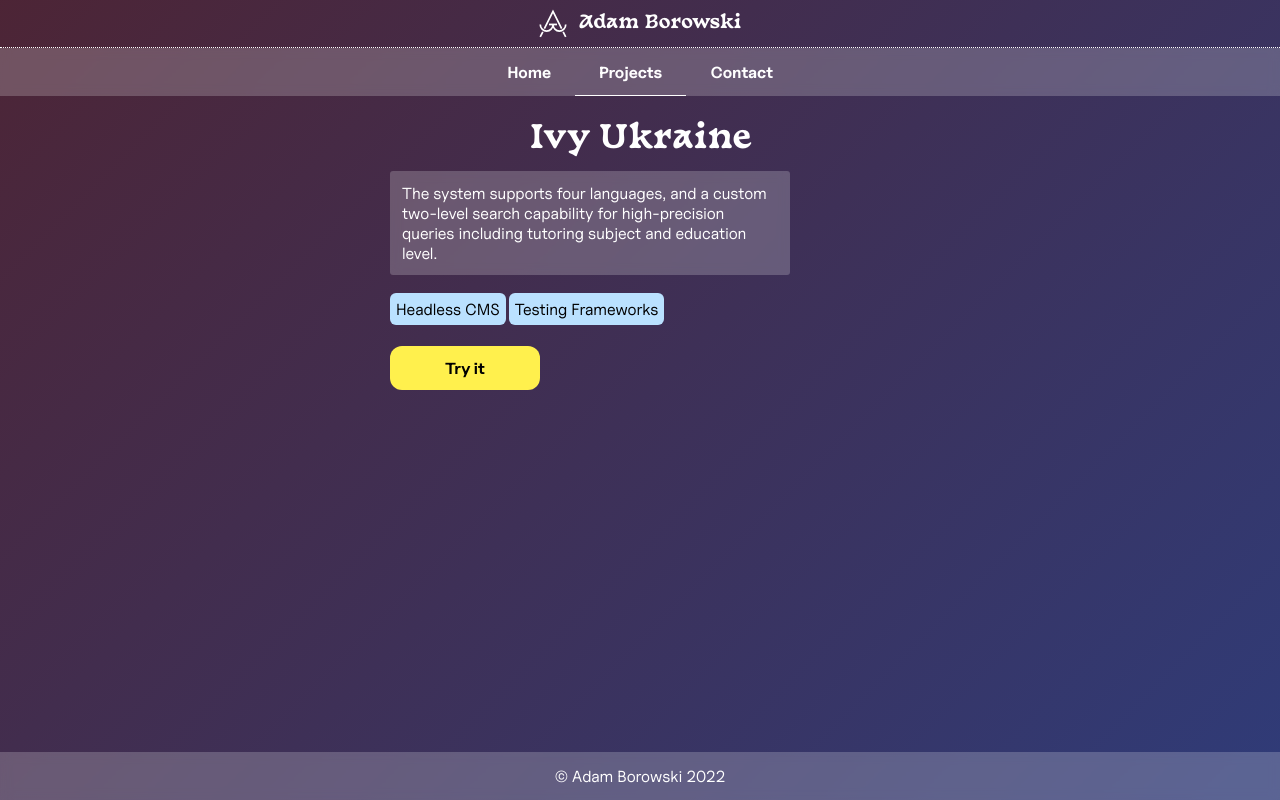
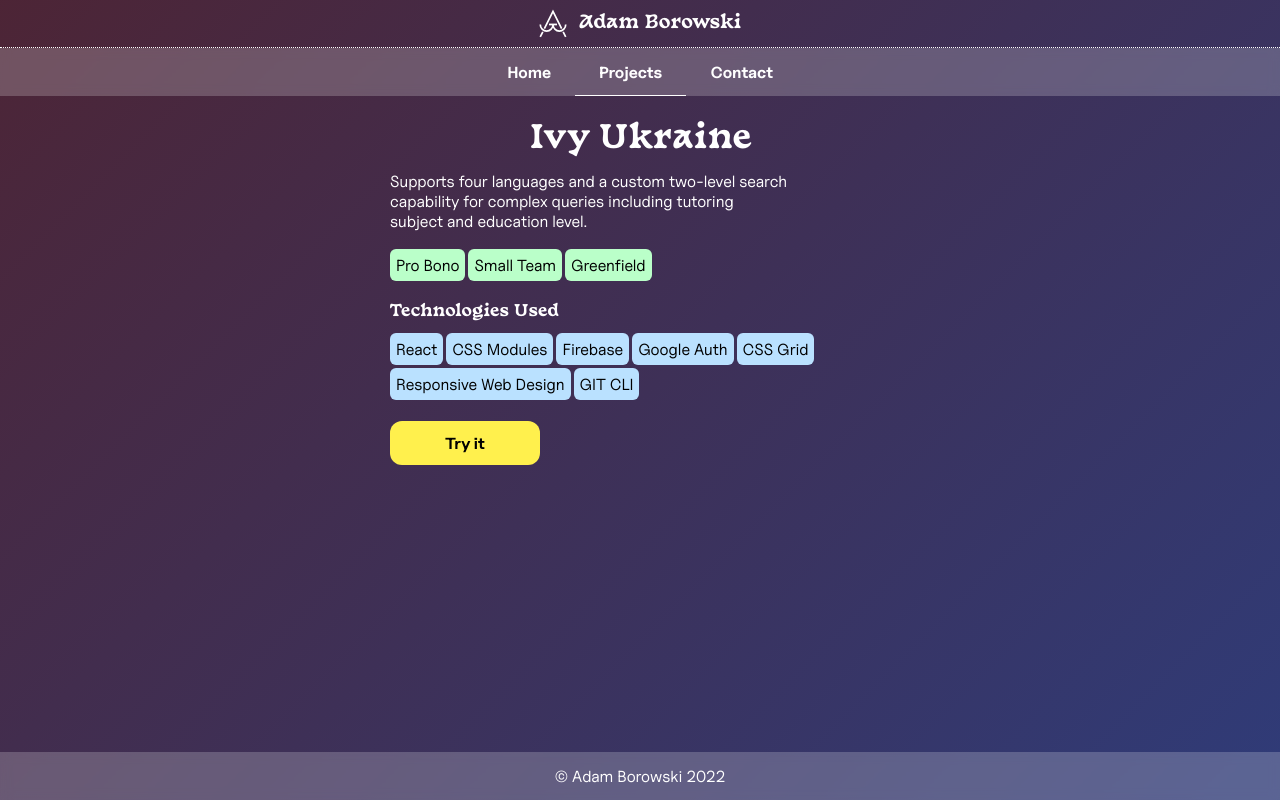
Before and after one commit to Adborowski/personal-site, a React (Vite) app: page /projects/ivyukraine in a window 1280 px wide. Built offline with nearby package versions, Linux system fonts and the light colour scheme.

Commit message:
Finished the TagList system

```diff
--- a/src/App.module.css
+++ b/src/App.module.css
@@ -125,11 +125,7 @@ h2 {
 :global(.project-page) section {
   margin-top: 12px;
   max-width: 400px;
-  padding: 12px;
   border-radius: 3px;
-  background: rgba(255, 255, 255, 0.21);
-  backdrop-filter: blur(5.1px);
-  -webkit-backdrop-filter: blur(5.1px);
 }
 
 :global(.project-page) h1 {
--- a/src/components/Hero/Hero.tsx
+++ b/src/components/Hero/Hero.tsx
@@ -3,7 +3,6 @@ import { Link } from "react-router-dom";
 import TagList from "../TagList/TagList";
 
 const Hero = () => {
-  const tagHead = "elo";
   const techList: Object[] = [
     { label: "React", type: "code" },
     { label: "Typescript", type: "code" },
@@ -69,7 +68,8 @@ const Hero = () => {
       <div className={styles.heroLinks}>
         <HeroLinks />
       </div>
-      <TagList tagList={techList} />
+      <TagList tagList={techList} heading={"My Powers"} />
+      <TagList tagList={learningGoals} heading={"My Learning Goals"} />
     </div>
   );
 };
--- a/src/components/TagList/TagList.module.css
+++ b/src/components/TagList/TagList.module.css
@@ -6,6 +6,7 @@
   margin-bottom: 12px;
   margin-top: 12px;
   font-family: var(--font-display);
+  font-size: var(--font-size-main);
 }
 
 .tag {
--- a/src/routes/ivyukraine.tsx
+++ b/src/routes/ivyukraine.tsx
@@ -1,21 +1,33 @@
 import TagList from "../components/TagList/TagList";
 
 const IvyUkraine = () => {
-  const tagList = [
-    { label: "Headless CMS", type: "code" },
-    { label: "Testing Frameworks", type: "code" },
+  const techList = [
+    { label: "React", type: "code" },
+    { label: "CSS Modules", type: "code" },
+    { label: "Firebase", type: "code" },
+    { label: "Google Auth", type: "code" },
+    { label: "CSS Grid", type: "code" },
+    { label: "Responsive Web Design", type: "code" },
+    { label: "GIT CLI", type: "code" },
   ];
+
+  const businessList = [
+    { label: "Pro Bono", type: "business" },
+    { label: "Small Team", type: "business" },
+    { label: "Greenfield", type: "business" },
+  ];
+
   return (
     <div className={"main project-page"}>
       <h1>Ivy Ukraine</h1>
 
       <section>
-        The system supports four languages, and a custom two-level search
-        capability for high-precision queries including tutoring subject and
-        education level.
+        Supports four languages and a custom two-level search capability for
+        complex queries including tutoring subject and education level.
       </section>
+      <TagList tagList={businessList} />
 
-      <TagList tagList={tagList} />
+      <TagList tagList={techList} heading={"Technologies Used"} />
 
       <div className={"controls"}>
         <a target="_blank" href="https://ivyukraine.com" className={"button"}>
```
